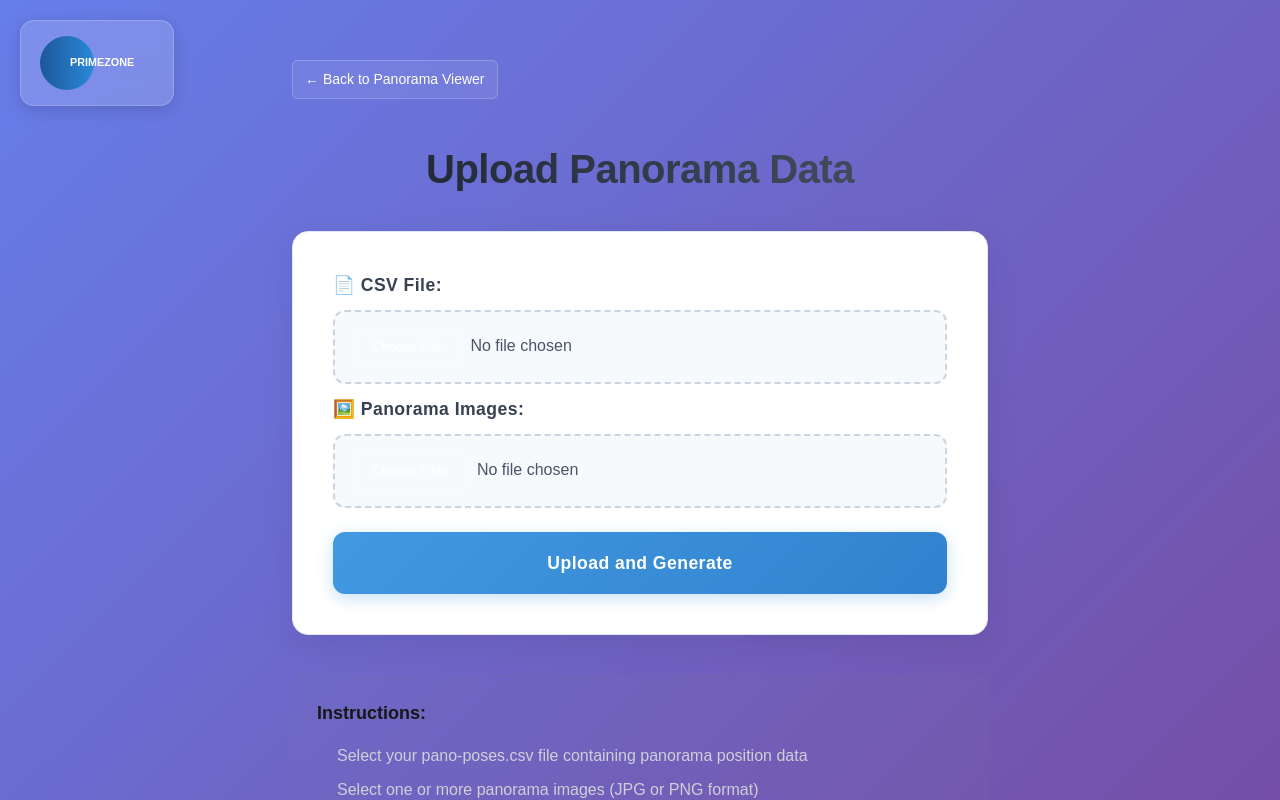
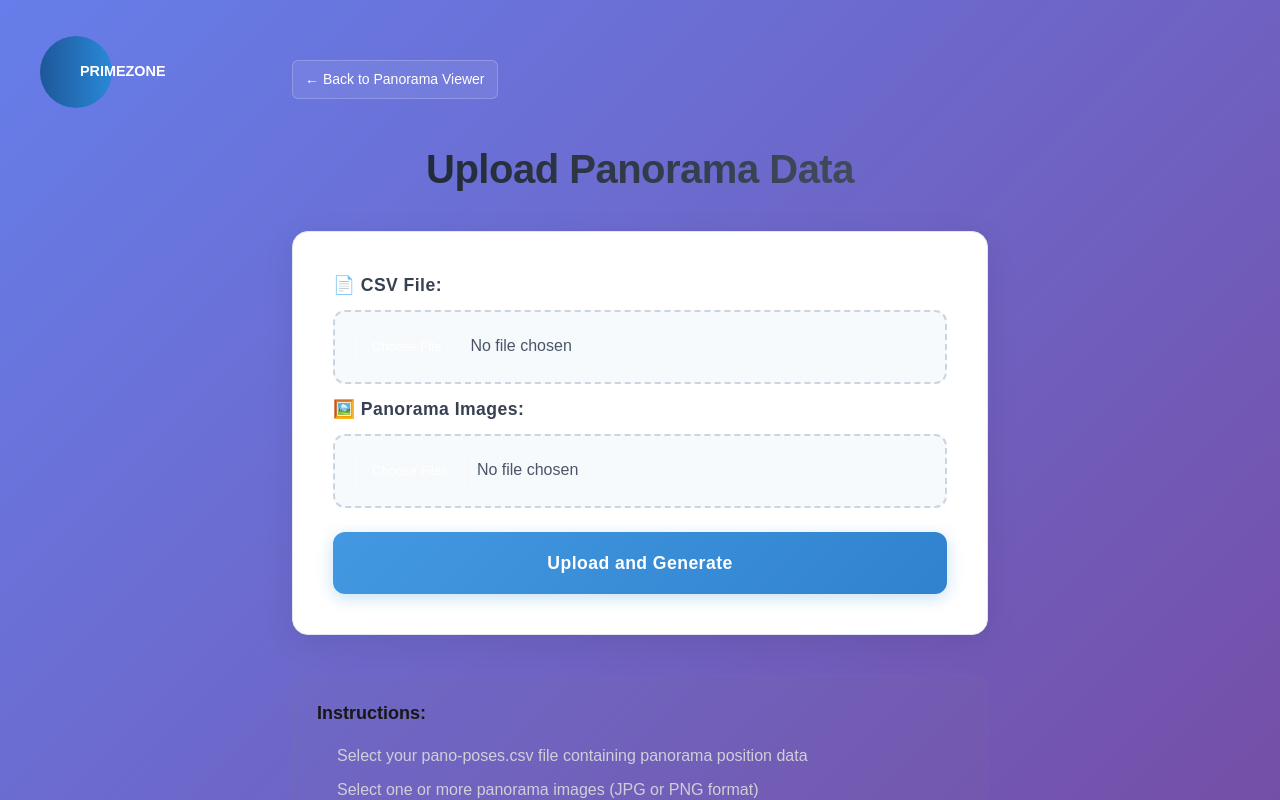
Before and after one commit to zraib/panor-deploy, a Next.js app: page /upload in a window 1280 px wide. Shown: the top 800 px of the page. Built offline with nearby package versions, Linux system fonts and the light colour scheme.

Commit message:
style: simplify UI styles and improve consistency
- Remove redundant background and shadow styles from CSS modules
- Update logo height in Upload module for better proportions
- Standardize quote usage in index.tsx for consistency

```diff
--- a/src/pages/index.tsx
+++ b/src/pages/index.tsx
@@ -9,8 +9,8 @@ import styles from '@/styles/Welcome.module.css';
 const PanoramaViewer = dynamic(() => import('@/components/PanoramaViewer'), {
   ssr: false,
   loading: (): ReactElement => (
-    <div id="loading">
-      <div className="loader"></div>
+    <div id='loading'>
+      <div className='loader'></div>
       <div>Loading panoramas...</div>
     </div>
   ),
@@ -27,7 +27,9 @@ export default function Home(): ReactElement {
   useEffect(() => {
     const checkForPanoramas = async () => {
       try {
-        const configResponse = await fetch('/config.json', { cache: 'no-store' });
+        const configResponse = await fetch('/config.json', {
+          cache: 'no-store',
+        });
         if (!configResponse.ok) {
           setHasPanoramas(false);
           return;
@@ -40,12 +42,18 @@ export default function Home(): ReactElement {
         }
 
         // Check if actual image files exist by testing the first few scenes
-        const testScenes = config.scenes.slice(0, Math.min(3, config.scenes.length));
+        const testScenes = config.scenes.slice(
+          0,
+          Math.min(3, config.scenes.length)
+        );
         let imageExists = false;
 
         for (const scene of testScenes) {
           try {
-            const imageResponse = await fetch(`/images/${scene.id}-pano.jpg`, { method: 'HEAD', cache: 'no-store' });
+            const imageResponse = await fetch(`/images/${scene.id}-pano.jpg`, {
+              method: 'HEAD',
+              cache: 'no-store',
+            });
             if (imageResponse.ok) {
               imageExists = true;
               break;
@@ -57,7 +65,7 @@ export default function Home(): ReactElement {
         setHasPanoramas(imageExists);
       } catch (error) {
         // In case of any error during the check, assume no panoramas.
-        console.error("Error checking for panoramas:", error);
+        console.error('Error checking for panoramas:', error);
         setHasPanoramas(false);
       }
     };
@@ -70,31 +78,34 @@ export default function Home(): ReactElement {
     return (
       <div>
         {/* Logo */}
-        <div style={{
+        <div
+          style={{
             position: 'absolute',
             top: '20px',
             left: '20px',
             zIndex: 1100,
-          background: 'rgba(255, 255, 255, 0.15)',
+            background: 'rgba(0, 0, 0, 0.65)',
             backdropFilter: 'blur(12px)',
             WebkitBackdropFilter: 'blur(12px)',
-          padding: '12px 16px',
+            padding: '10px 10px',
             borderRadius: '14px',
-          boxShadow: '0 4px 16px rgba(0, 0, 0, 0.15)',
-          border: '1px solid rgba(255, 255, 255, 0.2)'
-        }}>
+            boxShadow: '0 4px 16px rgba(0, 0, 0, 0.35)',
+            marginBottom: '10px',
+          }}
+        >
           <img
-            src="/assets/svg/primezone-logo.svg"
-            alt="PrimeZone Logo"
+            src='/assets/svg/primezone-logo.svg'
+            alt='PrimeZone Logo'
             style={{
               height: '60px',
               width: 'auto',
-              display: 'block'
+              display: 'block',
             }}
           />
         </div>
 
-        <header style={{
+        <header
+          style={{
             position: 'absolute',
             top: '20px',
             right: '20px',
@@ -106,10 +117,11 @@ export default function Home(): ReactElement {
             padding: '16px 20px',
             borderRadius: '14px',
             boxShadow: '0 4px 16px rgba(0, 0, 0, 0.35)',
-          marginBottom: '10px'
-        }}>
+            marginBottom: '10px',
+          }}
+        >
           <Link
-            href="/upload"
+            href='/upload'
             style={{
               color: '#fff',
               textDecoration: 'none',
@@ -122,7 +134,7 @@ export default function Home(): ReactElement {
               opacity: '0.9',
               transition: 'opacity 0.2s ease',
               whiteSpace: 'nowrap',
-              lineHeight: '1.2'
+              lineHeight: '1.2',
             }}
           >
             📁 Upload Panoramas
@@ -139,20 +151,16 @@ export default function Home(): ReactElement {
       {/* Logo */}
       <div className={styles.logoContainer}>
         <img
-          src="/assets/svg/primezone-logo.svg"
-          alt="PrimeZone Logo"
+          src='/assets/svg/primezone-logo.svg'
+          alt='PrimeZone Logo'
           className={styles.logo}
         />
       </div>
 
       <div className={styles.content}>
-        <div className={styles.icon}>
-          🏢
-        </div>
+        <div className={styles.icon}>🏢</div>
 
-        <h1 className={styles.title}>
-          Welcome to PrimeZone
-        </h1>
+        <h1 className={styles.title}>Welcome to PrimeZone</h1>
 
         <p className={styles.description}>
           Experience immersive 360° panoramic tours of your spaces.
@@ -160,7 +168,7 @@ export default function Home(): ReactElement {
           Get started by uploading your panoramic images.
         </p>
 
-        <Link href="/upload" className={styles.uploadButton}>
+        <Link href='/upload' className={styles.uploadButton}>
           <span className={styles.uploadIcon}>📁</span>
           Upload Panoramas
         </Link>
--- a/src/styles/Upload.module.css
+++ b/src/styles/Upload.module.css
@@ -14,17 +14,15 @@
   top: 20px;
   left: 20px;
   z-index: 1100;
-  background: rgba(255, 255, 255, 0.15);
-  backdrop-filter: blur(12px);
-  -webkit-backdrop-filter: blur(12px);
+
   padding: 12px 16px;
   border-radius: 14px;
-  box-shadow: 0 4px 16px rgba(0, 0, 0, 0.15);
-  border: 1px solid rgba(255, 255, 255, 0.2);
+
+
 }
 
 .logo {
-  height: 60px;
+  height: 80px;
   width: auto;
   display: block;
 }
--- a/src/styles/Welcome.module.css
+++ b/src/styles/Welcome.module.css
@@ -22,13 +22,9 @@
   top: 20px;
   left: 20px;
   z-index: 1100;
-  background: rgba(255, 255, 255, 0.15);
-  backdrop-filter: blur(12px);
-  -webkit-backdrop-filter: blur(12px);
+
   padding: 12px 16px;
-  border-radius: 14px;
-  box-shadow: 0 4px 16px rgba(0, 0, 0, 0.15);
-  border: 1px solid rgba(255, 255, 255, 0.2);
+
 }
 
 .logo {
```
Lines whose indentation alone changed are shown as unchanged.
